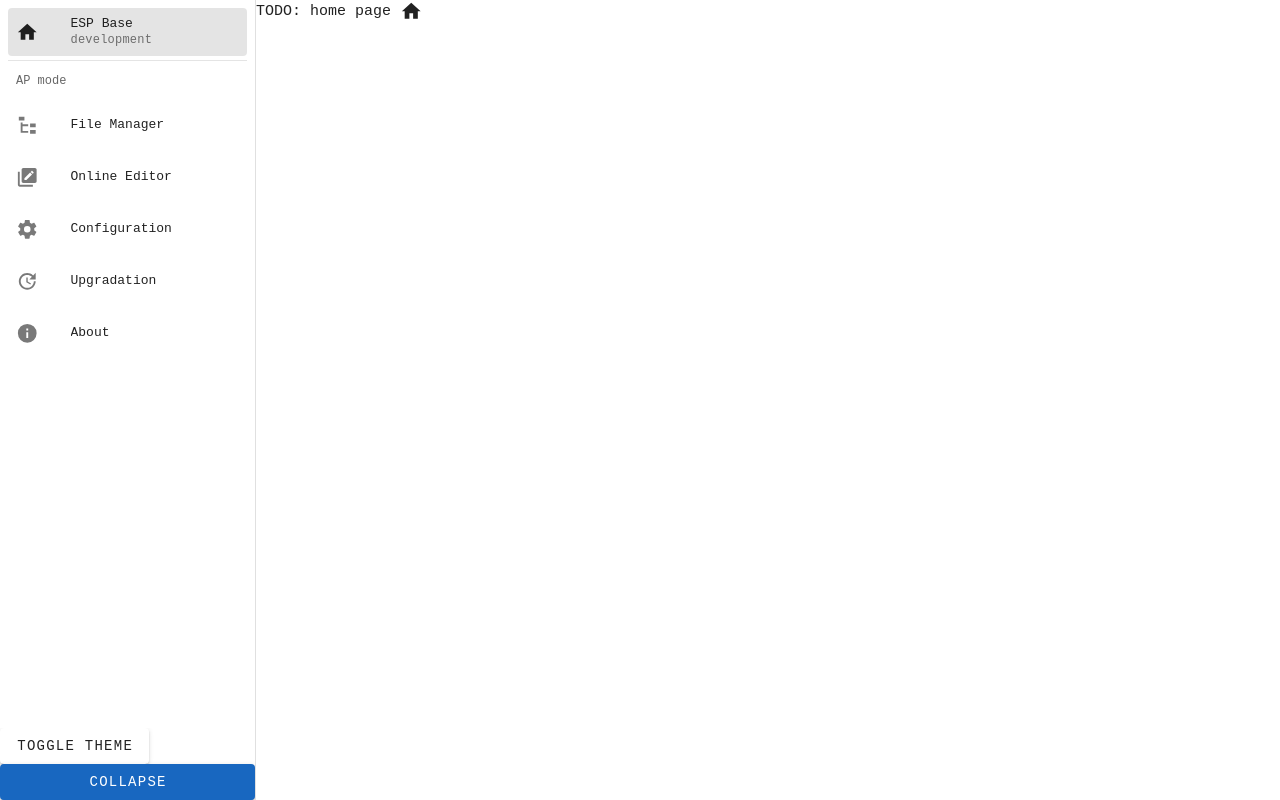
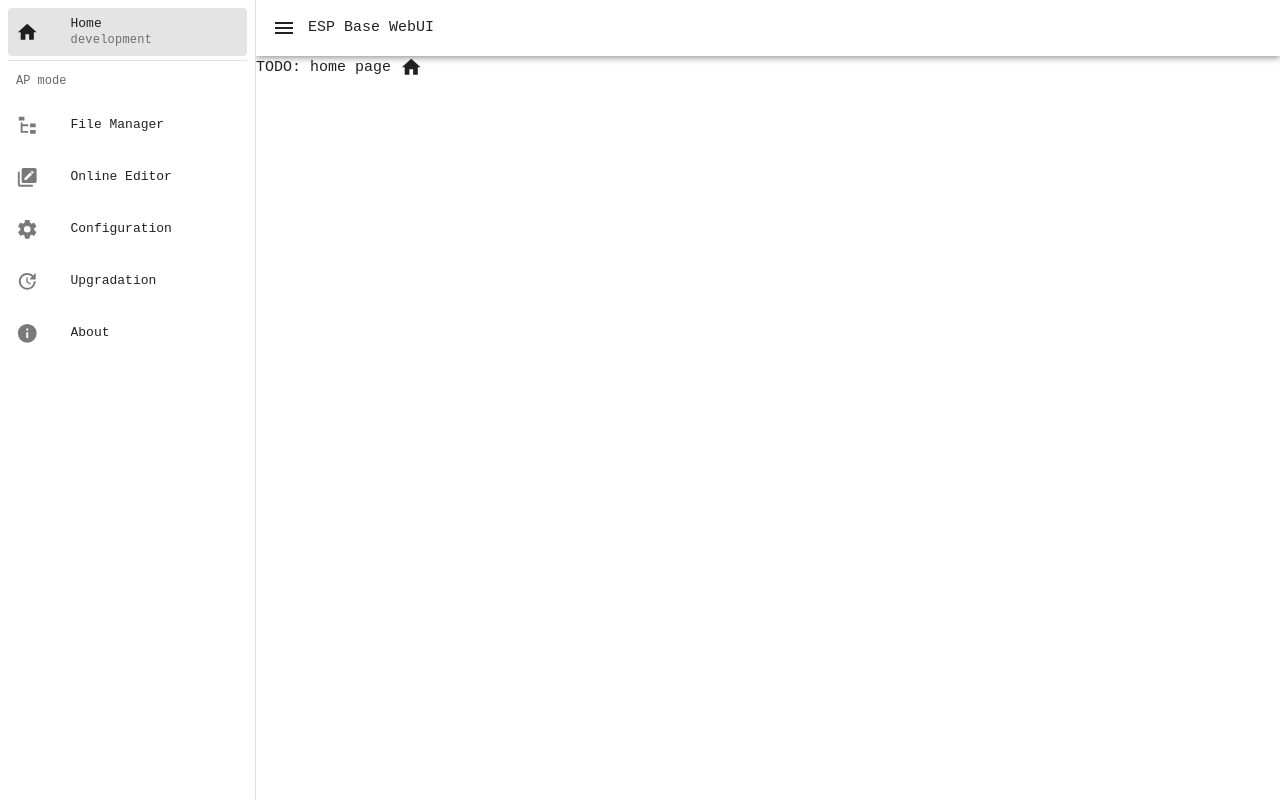
Before and after one commit to hankso/esp32, a Vue app in the folder espbase/webpage/: page /home in a window 1280 px wide. Built offline with nearby package versions, Linux system fonts and the light colour scheme.

Commit message:
enable App Bar

```diff
--- a/espbase/webpage/src/App.vue
+++ b/espbase/webpage/src/App.vue
@@ -8,6 +8,7 @@ import {
     mdiCog,
     mdiUpdate,
     mdiInformation,
+    mdiThemeLightDark,
 } from '@mdi/js'
 
 var desc = process.env.VITE_MODE
@@ -17,8 +18,7 @@ if (process.env.SRC_VER) {
 
 const theme = useTheme()
 
-const drawer = ref()
-const appbar = ref(false)
+const drawer = ref(true)
 const apmode = ref(true) // TODO: get STA/AP mode
 
 const admin = [
@@ -39,7 +39,7 @@ const admin = [
 const items = computed(() => {
     return [
         {
-            title: 'ESP Base',
+            title: 'Home',
             props: {
                 subtitle: desc,
                 prependIcon: mdiHome,
@@ -97,17 +97,17 @@ onMounted(() => {
 <template>
     <a class="skip-link" href="#main-content">Skip to main content</a>
     <v-app>
-        <v-app-bar v-if="appbar"></v-app-bar>
+        <v-navigation-drawer v-model="drawer">
+            <v-list nav :items="items"></v-list>
+        </v-navigation-drawer>
 
-        <v-navigation-drawer v-else v-model="drawer">
-            <v-list nav :items="items"></v-list>
+        <v-app-bar scroll-behavior="hide" density="comfortable">
+            <v-app-bar-nav-icon @click="drawer = !drawer"></v-app-bar-nav-icon>
+            ESP Base WebUI
             <template #append>
-                <v-btn @click="toggleTheme">Toggle theme</v-btn>
-                <v-btn block color="primary" @click.stop="drawer = !drawer">
-                    Collapse
-                </v-btn>
+                <v-btn :icon="mdiCompare" @click="toggleTheme"></v-btn>
             </template>
-        </v-navigation-drawer>
+        </v-app-bar>
 
         <v-main id="main-content">
             <router-view></router-view>
```
